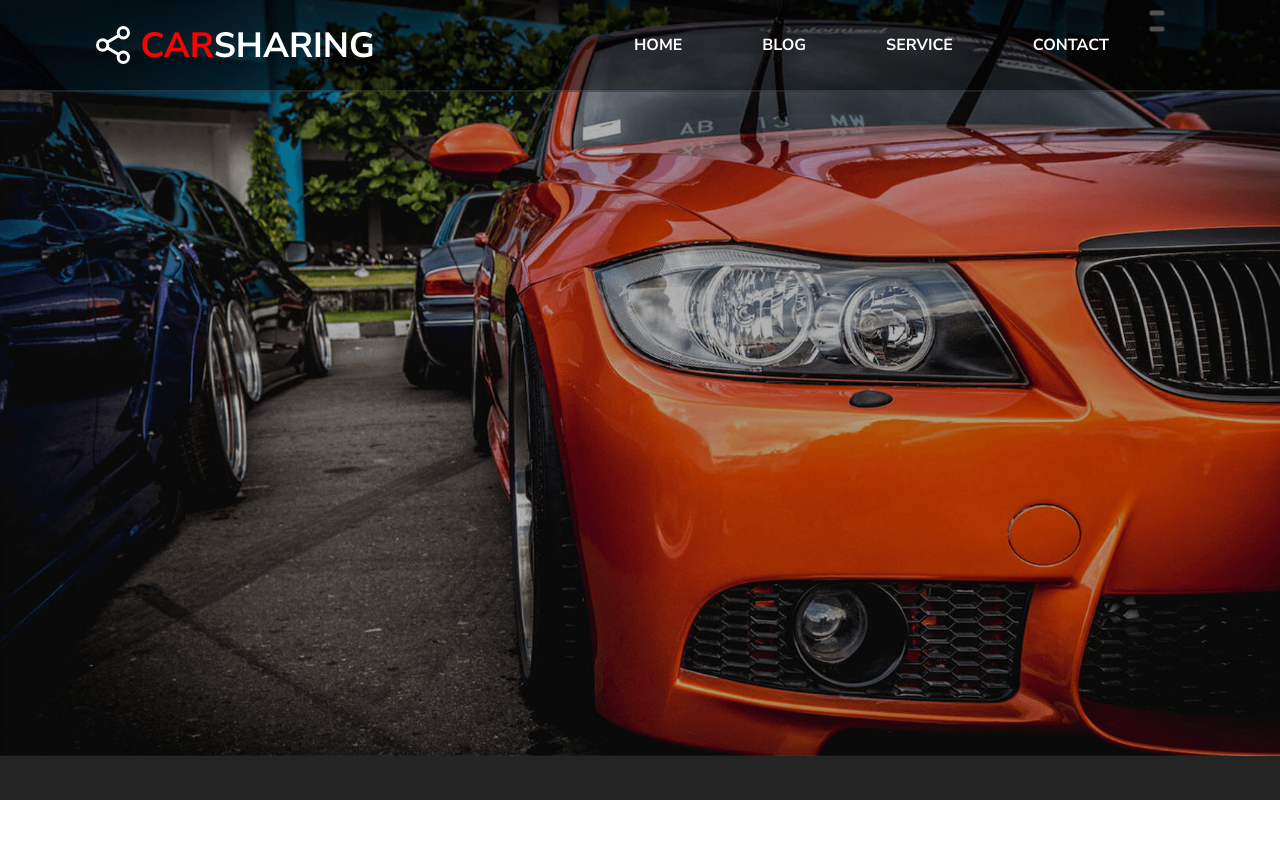
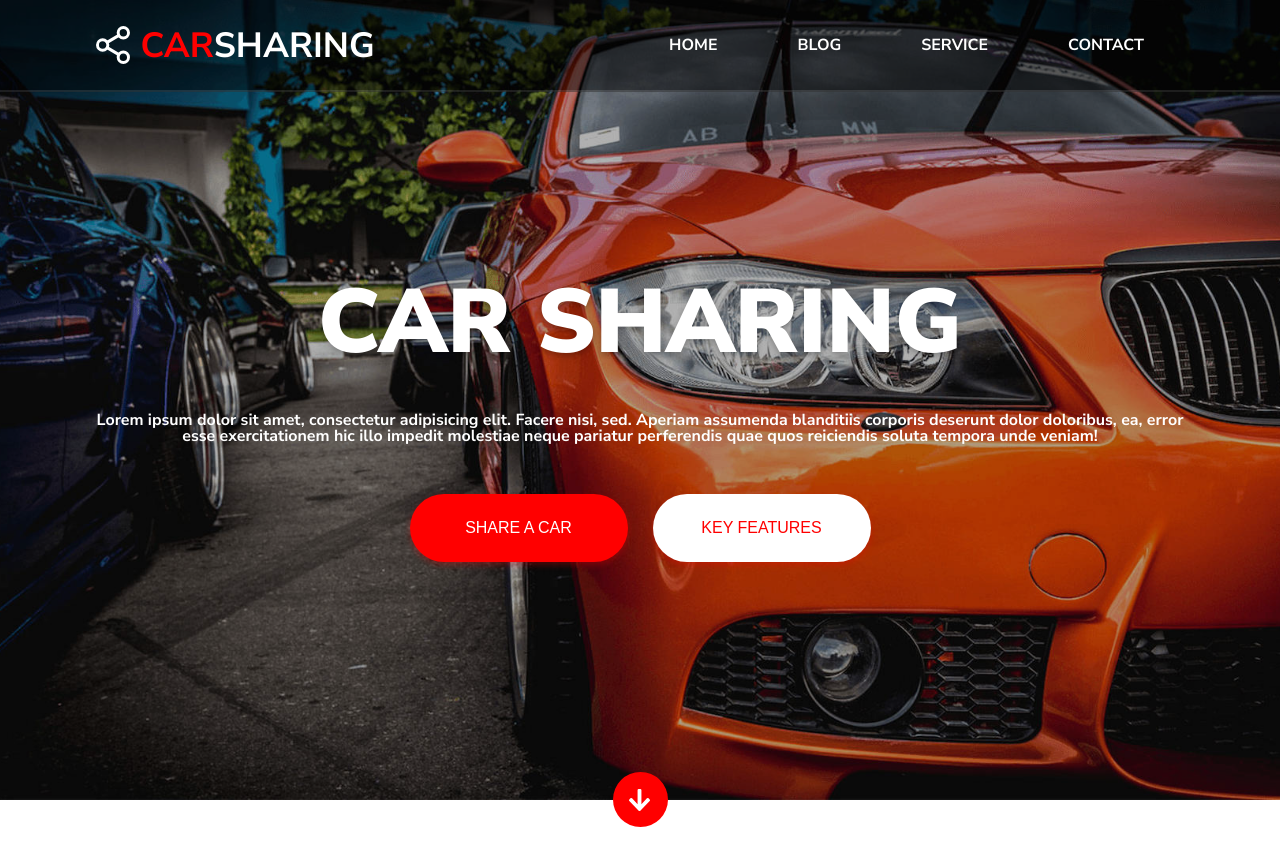
Before and after one commit to iKacperG/CarSharing-WebPage, a plain HTML site: page index.html in a window 1280 px wide. Before the commit the page ends 800 px from the top, so only its background shows below. Drawn offline with Linux system fonts and the light colour scheme.

Commit message:
Main Section of page ready

```diff
--- a/css/style.css
+++ b/css/style.css
@@ -1,83 +1,86 @@
-.container{
+.container {
     display: flex;
     flex-direction: column;
-position: relative;
+    position: relative;
     align-items: center;
     max-width: 100%;
-    max-height:100vh;
+    max-height: 100vh;
 }
 
 
-.content{
+.content {
     display: flex;
-    width:1088px;
-    height:100vh;
+    flex-direction: column;
+    width: 1088px;
+    height: 100vh;
     font-family: 'Nunito Sans', sans-serif;
     font-weight: bold;
+
 }
 
 /*CHECK IF WORKING LATER*/
 
 
-.main-container{
+.main-container {
     display: flex;
     justify-content: center;
-background: #333 url("../images/Image.jpg")  top/contain no-repeat;
+    background: #333 url("../images/Image.jpg") top/cover no-repeat;
     width: 100%;
 }
-.main-container::before{
-    content:"";
+
+.main-container::before {
+    content: "";
     position: absolute;
     background: #000;
-    opacity:0.3;
+    opacity: 0.3;
     width: 100%;
-    height:100%;
+    height: 100vh;
 }
 
-.navbar{
-    height:90px;
-    width:100%;
+.navbar {
+    height: 90px;
+    width: 100%;
     display: flex;
     justify-content: space-between;
     color: #fff;
 
 }
 
-.main-container::after{
+.main-container::after {
     content: "";
-    background:#000;
-    opacity:0.5;
+    background: #000;
+    opacity: 0.5;
     border-bottom: 2px solid rgba(255, 255, 255, 0.2);
-    width:100%;
-    height:90px;
-    position:absolute;
+    width: 100%;
+    height: 90px;
+    position: absolute;
     z-index: 1;
 }
 
-header{
+header {
 
     display: flex;
     justify-content: center;
     align-items: center;
     font-size: 35px;
     text-transform: uppercase;
-    color:red;
+    color: red;
     z-index: 2;
 }
-header>img{
+
+header > img {
     padding-right: 10px;
 
 }
 
-header::after{
-    content:"Sharing";
-    color:#fff;
+header::after {
+    content: "Sharing";
+    color: #fff;
     z-index: 2;
 }
 
 
-
-.navigation{
+.navigation {
     display: flex;
     justify-content: center;
     align-items: center;
@@ -87,17 +90,104 @@ header::after{
 }
 
 
-a{
+a {
     display: flex;
     justify-content: center;
     align-items: center;
-    color:white;
+    color: white;
     text-decoration: none;
-    padding:0 40px;
-    height:100%;
+    padding: 0 40px;
+    height: 100%;
 }
 
-a:hover{
+a:hover {
 
     background: rgba(255, 255, 255, 0.2);
 }
+
+
+.main-content-container {
+    margin: calc(244px - 90px) auto;
+}
+
+.main-content {
+    display: flex;
+    flex-direction: column;
+    justify-self: flex-end;
+    align-self: flex-end;
+}
+
+.text {
+    display: flex;
+    flex-direction: column;
+    align-items: center;
+    text-align: center;
+    color: #fff;
+    z-index: 1;
+}
+
+h1 {
+    font-weight: 900;
+    font-size: 90px;
+    text-transform: uppercase;
+    text-shadow: 0 3px 6px rgba(0, 0, 0, 0.25);
+
+    padding: 34px 0;
+}
+
+p {
+    font-size: 16px;
+    padding: 10px 0;
+}
+
+.buttons {
+    display: flex;
+    justify-content:center;
+
+
+}
+
+button {
+    width: 218px;
+    height: 68px;
+
+    box-shadow: 0 3px 6px rgba(255, 0, 0, 0.3);
+    border:none;
+    border-radius: 40px;
+    text-transform: uppercase;
+
+}
+
+.share{
+    color:#fff;
+    background: #FF0000 0 0;
+    z-index: 1;
+    margin:40px calc(25px / 2);
+
+}
+
+.features{
+    background:#fff 0 0;
+    color:#ff0000;
+    z-index:1;
+    margin:40px calc(25px / 2);
+
+
+}
+
+.section-icon{
+    position:absolute;
+    background: red url("../images/Icon Arrow Down.svg") center no-repeat;
+    width: 55px;
+    height:55px;
+    bottom:-27px;
+    border-radius: 50%;
+}
+
+
+
+.test{
+    background:white;
+    width:100%;
+    height:100vh;
+}
--- a/index.html
+++ b/index.html
@@ -6,7 +6,7 @@
           content="width=device-width, user-scalable=no, initial-scale=1.0, maximum-scale=1.0, minimum-scale=1.0">
     <meta http-equiv="X-UA-Compatible" content="ie=edge">
     <title>Document</title>
-    <link href="https://fonts.googleapis.com/css2?family=Nunito+Sans:wght@300;600;700&display=swap" rel="stylesheet">
+    <link href="https://fonts.googleapis.com/css2?family=Nunito+Sans:wght@300;600;700;900&display=swap" rel="stylesheet">
     <link rel="stylesheet" href="css/reset.css">
     <link rel="stylesheet" href="css/style.css">
 </head>
@@ -30,16 +30,26 @@
                     <a href="">Contact</a>
                 </section>
             </section>
-            <section class="main-content">
-                <article class="text">
-                    <h1></h1>
-                    <p></p>
-                </article>
-                <button></button>
-                <button></button>
-            </section>
+            <div class="main-content-container">
+                <section class="main-content">
+                    <article class="text">
+                        <h1>Car Sharing</h1>
+                        <p>Lorem ipsum dolor sit amet, consectetur adipisicing elit. Facere nisi, sed. Aperiam assumenda
+                            blanditiis corporis deserunt dolor doloribus, ea, error esse exercitationem hic illo impedit
+                            molestiae neque pariatur perferendis quae quos reiciendis soluta tempora unde veniam!</p>
+                    </article>
+                    <div class="buttons">
+                        <button class="share">Share a car</button>
+                        <button class="features">Key features</button>
+                    </div>
+                </section>
+            </div>
         </div>
     </div>
+    <div class="section-icon">
+
+    </div>
 </div>
+<div class="test"></div>
 </body>
 </html>
```
